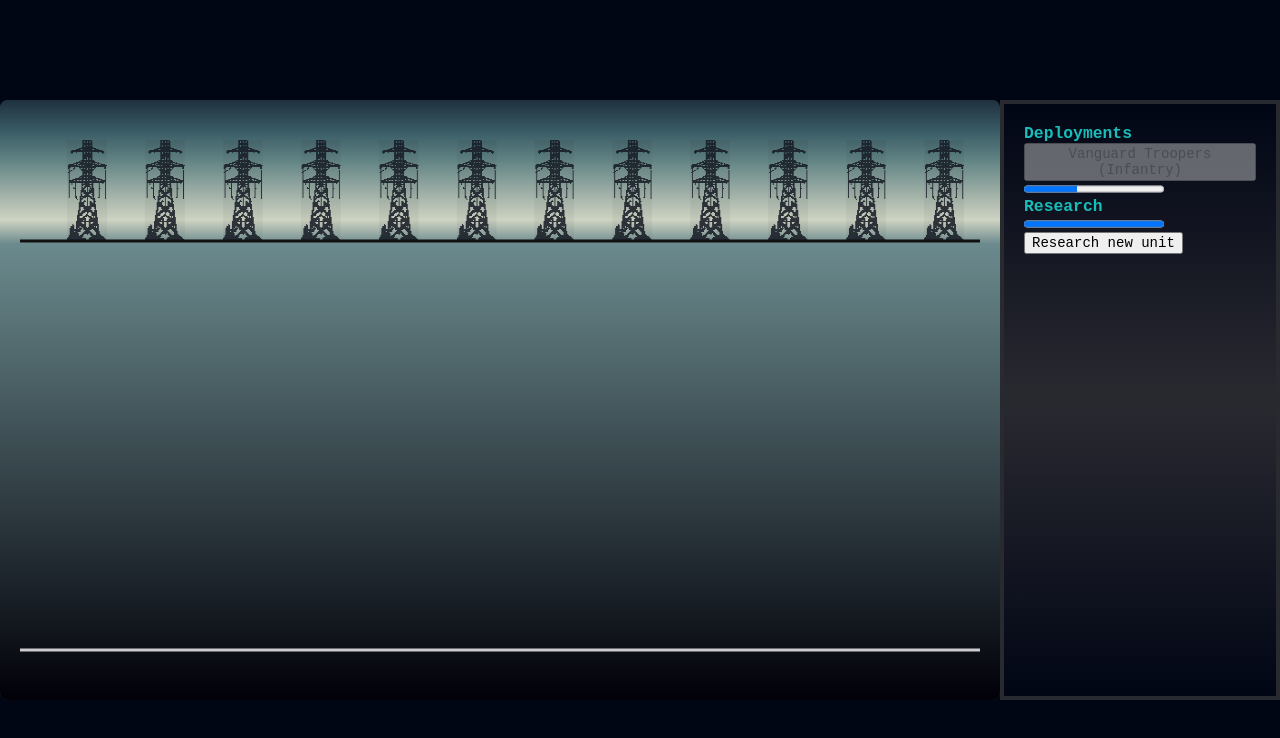
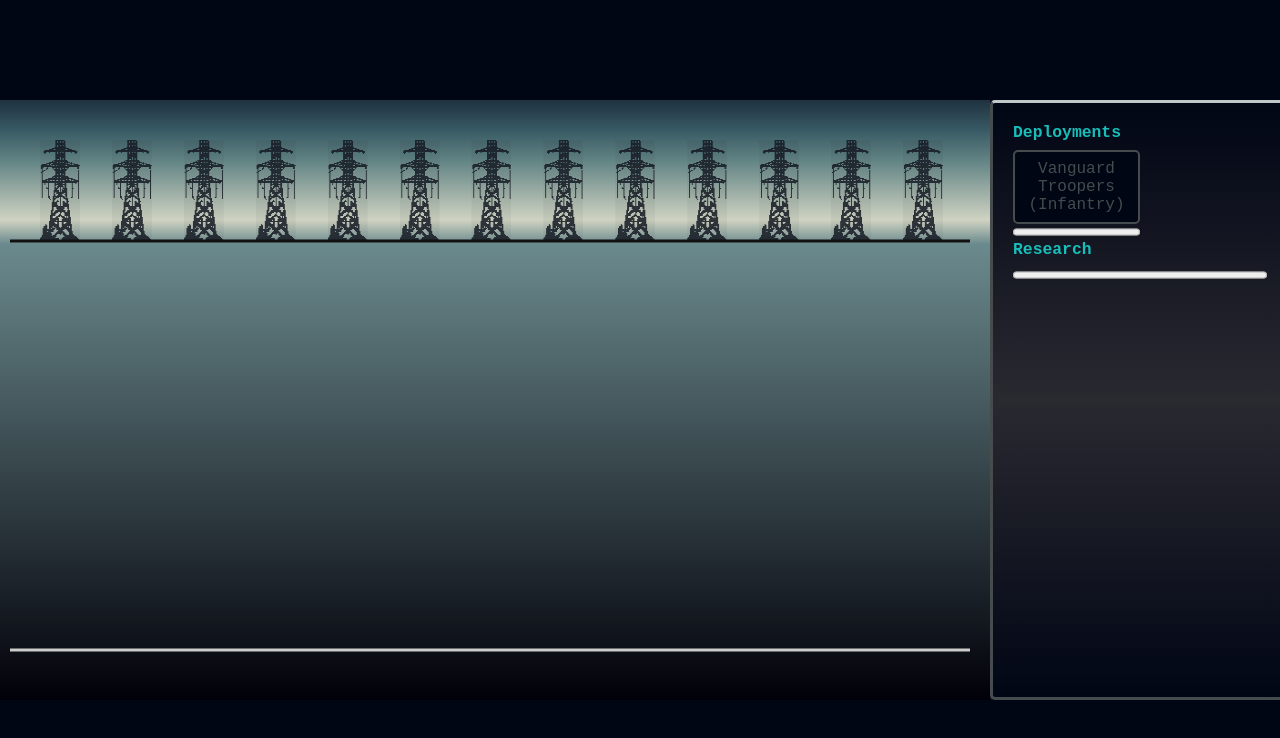
Before and after one commit to hseager/exilium, a website built with Vite: page index.html in a window 1280 px wide. Built offline with nearby package versions, Linux system fonts and the light colour scheme.

Commit message:
Kind of progress

```diff
--- a/index.html
+++ b/index.html
@@ -9,9 +9,30 @@
     <canvas id="c2d" width="1000" height="600"></canvas>
     <section class="controls">
       <h3 class="m-0">Deployments</h3>
-      <button id="deploy-infantry" disabled>Vanguard Troopers (Infantry)</button
-      ><br />
-      <progress id="infantry-progress" max="100" value="0"></progress>
+      <div class="grid">
+        <div>
+          <button id="deploy-infantry" class="button" disabled>
+            Vanguard Troopers (Infantry)</button
+          ><br />
+          <progress
+            id="infantry-progress"
+            class="progress-bar"
+            max="100"
+            value="0"
+          ></progress>
+        </div>
+        <!-- <div>
+          <button id="deploy-infantry" class="button" disabled>
+            Negotiator (Tank)</button
+          ><br />
+          <progress
+            id="infantry-progress"
+            class="progress-bar"
+            max="100"
+            value="0"
+          ></progress>
+        </div> -->
+      </div>
       <!-- <button>Negotiator (Tank)</button>
         <button>Raptor (Aircraft)</button>
         <button>Goliath mk.II (Mech)</button> -->
@@ -26,7 +47,12 @@
         <input type="range" min="1" max="10" value="2" />
       </div> -->
       <h3 class="m-0">Research</h3>
-      <progress id="research-progress" max="100" value="0"></progress>
+      <progress
+        id="research-progress"
+        class="progress-bar"
+        max="100"
+        value="0"
+      ></progress>
       <div id="research-points" class="d-none"></div>
       <!-- <button>Increase recruitment speed</button>
         <button>New units</button>
--- a/src/core/config.ts
+++ b/src/core/config.ts
@@ -1,4 +1,4 @@
-import { Faction } from "./types";
+import { Faction, Stats, TimerConfig } from "./types";
 
 export const wallConfig = {
   x: 20,
@@ -14,11 +14,13 @@ export const safeZoneConfig = {
 };
 
 export const pylonCount = 13;
-export const pylonWidth = 22;
+export const pylonWidth = 44;
 export const pylonY = 40;
-export const pylonDamageRange = 110;
+export const pylonDamageRange = 107;
 
-export const playerInfantryStats = {
+export const playerMaxLife = 100;
+
+export const playerInfantryStats: Stats = {
   attack: 10,
   attackSpeed: 20,
   moveSpeed: 1,
@@ -27,11 +29,20 @@ export const playerInfantryStats = {
   range: 4,
 };
 
+export const enemyInfantryStats: Stats = {
+  attack: 8,
+  attackSpeed: 20,
+  moveSpeed: 0.8,
+  defence: 3,
+  health: 100,
+  range: 4,
+};
+
 export function getFactionTheme(faction: Faction) {
   if (faction === Faction.Vanguard) {
     return {
-      fill: "#917821",
-      border: "#3d3002",
+      fill: "#18beba",
+      border: "#08121c",
     };
   } else {
     return {
@@ -44,3 +55,17 @@ export function getFactionTheme(faction: Faction) {
 export const infantryStyle = {
   radius: 12,
 };
+
+export const playerInfantryTimer: TimerConfig = {
+  maxTime: 100,
+  speed: 0.01,
+};
+export const playerResearchTimer: TimerConfig = {
+  maxTime: 100,
+  speed: 0.002,
+};
+export const enemyInfantryTimer: TimerConfig = {
+  maxTime: 100,
+  // speed: 0.007,
+  speed: 0.02,
+};
--- a/src/core/draw-engine.ts
+++ b/src/core/draw-engine.ts
@@ -31,7 +31,7 @@ class DrawEngine {
   ) {
     const context = this.context;
 
-    context.font = `${fontSize}px system-ui, Roboto, Helvetica, Arial, sans-serif-black`;
+    context.font = `${fontSize}px "Courier New", Roboto, Helvetica, Arial, sans-serif-black`;
     context.textAlign = textAlign;
     context.strokeStyle = "black";
     context.lineWidth = 4;
--- a/src/core/game-manager.ts
+++ b/src/core/game-manager.ts
@@ -2,16 +2,19 @@ import { select } from "@/util";
 import { Faction, Mode, Pylon, Stats, TimerType, UnitType } from "./types";
 import { Unit } from "../model/unit";
 import { playerInfantryStats, pylonCount } from "./config";
-import { InfantryTimer } from "@/model/infantry-timer";
+import { PlayerInfantryTimer } from "@/model/player-infantry-timer";
 import { Timer } from "@/model/timer";
 import { ResearchTimer } from "@/model/research-timer";
+import { EnemyUnitTimer } from "@/model/enemy-unit-timer";
+import { Player } from "@/model/player";
 
 export class GameManager {
   mode: Mode;
-  unitToPlace?: UnitType;
+  unitToDeploy?: UnitType;
   units: Unit[];
   pylons: Pylon[];
   timers: Timer[];
+  player: Player;
 
   constructor() {
     this.mode = Mode.Playing;
@@ -21,24 +24,25 @@ export class GameManager {
       life: 100,
     }));
     this.timers = [];
+    this.player = new Player();
 
     this.attachDomEvents();
     this.setInitialTimers();
   }
 
   private setInitialTimers() {
-    this.timers.push(new InfantryTimer());
+    this.timers.push(new PlayerInfantryTimer());
     this.timers.push(new ResearchTimer());
+    this.timers.push(new EnemyUnitTimer());
   }
 
-  // This method should be called in your game loop
   updateTimers(deltaTime: number) {
     this.timers
       .filter((timer) => timer.active)
       .forEach((timer) => {
         timer.tick(deltaTime);
         if (timer.currentTime >= timer.maxTime) {
-          timer.handleComplete();
+          timer.handleComplete(this);
 
           // Or remove the timer if it's a one-time timer:
           // this.timers = this.timers.filter(t => t !== timer);
@@ -50,12 +54,12 @@ export class GameManager {
     const deployInfantryButton = select<HTMLButtonElement>("#deploy-infantry");
     deployInfantryButton?.addEventListener("click", () => {
       this.mode = Mode.PlaceUnit;
-      this.unitToPlace = UnitType.Infantry;
+      this.unitToDeploy = UnitType.Infantry;
     });
 
     c2d.addEventListener("click", () => {
       if (this.mode === Mode.PlaceUnit) {
-        switch (this.unitToPlace) {
+        switch (this.unitToDeploy) {
           case UnitType.Infantry:
             const infantry = new Unit(
               UnitType.Infantry,
@@ -64,13 +68,13 @@ export class GameManager {
             );
             this.units.push(infantry);
             const infantryTimer = this.timers.find(
-              (timer) => timer.type == TimerType.Infantry
+              (timer) => timer.type == TimerType.PlayerDeployInfantry
             );
             infantryTimer && infantryTimer.restart();
             break;
         }
       }
-      this.unitToPlace = undefined;
+      this.unitToDeploy = undefined;
       this.mode = Mode.Playing;
     });
   }
--- a/src/core/research-manager.ts
+++ b/src/core/research-manager.ts
@@ -31,6 +31,7 @@ export const generateResearchOptions = () => {
   const button = document.createElement("button");
   button.id = option.name;
   button.textContent = option.title;
+  button.classList.add("button");
   button.onclick = (event) => {
     console.log(event?.target);
   };
--- a/src/game-states/game.state.ts
+++ b/src/game-states/game.state.ts
@@ -13,6 +13,7 @@ import {
   safeZoneConfig,
   wallConfig,
 } from "@/core/config";
+import { winState } from "./win.state";
 
 class GameState implements State {
   private pylonSprite = new Image();
@@ -25,7 +26,9 @@ class GameState implements State {
     this.gameManager = new GameManager();
   }
 
-  onEnter() {}
+  onEnter() {
+    this.gameManager = new GameManager();
+  }
 
   onUpdate(delta: number) {
     this.setupBackground();
@@ -40,6 +43,21 @@ class GameState implements State {
     if (controls.isEscape) {
       gameStateMachine.setState(menuState);
     }
+
+    this.checkWinCondition();
+    this.checkLoseCondition();
+  }
+
+  private checkWinCondition() {
+    if (this.gameManager.pylons.every((p) => p.life <= 90)) {
+      gameStateMachine.setState(winState);
+    }
+  }
+
+  private checkLoseCondition() {
+    // if (this.gameManager.player.every((p) => p.life <= 90)) {
+    //   gameStateMachine.setState(winState);
+    // }
   }
 
   private handleUnitPlacement() {
@@ -73,27 +91,27 @@ class GameState implements State {
       drawEngine.canvasHeight
     );
 
-    // Add color stops
-    gradient.addColorStop(0, "#1f313f"); // Dark color at the top
+    gradient.addColorStop(0, "#1f313f");
     gradient.addColorStop(0.05, "#385a64");
     gradient.addColorStop(0.1, "#618384");
     gradient.addColorStop(0.2, "#cfd3c2");
     gradient.addColorStop(0.24, "#6b8a8d");
-    gradient.addColorStop(1, "#010008"); // Lighter color at the bottom
+    gradient.addColorStop(1, "#010008");
 
     this.ctx.fillStyle = gradient;
     this.ctx.fillRect(0, 0, drawEngine.canvasWidth, drawEngine.canvasHeight);
   }
 
   private drawPylons() {
-    const spacing = drawEngine.canvasWidth / this.gameManager.pylons.length + 1;
+    const spacing = drawEngine.canvasWidth / this.gameManager.pylons.length - 5;
 
-    // Draw 13 pylons across the screen
     this.gameManager.pylons.forEach((pylon, i) => {
       const x = spacing * (i + 1) - pylonWidth / 2;
 
       // Check for units damaging them
-      this.gameManager.units.forEach((unit) => {
+      this.gameManager.units
+        .filter((unit) => unit.faction === Faction.Vanguard)
+        .forEach((unit) => {
           const distance = Math.sqrt(
             (unit.position.x - x) ** 2 + (unit.position.y - pylonY) ** 2
           );
@@ -102,12 +120,6 @@ class GameState implements State {
             // Apply damage to the pylon
             pylon.life -= unit.stats.attack;
             unit.hasAttackedPylon = true;
-
-          // Optionally, handle the case where the pylon is destroyed
-          if (pylon.life <= 0) {
-            console.log(`Pylon ${i} is destroyed!`);
-            // You might want to remove the pylon from the array or mark it as destroyed
-          }
           }
         });
 
@@ -159,13 +171,20 @@ class GameState implements State {
 
   private drawUnits() {
     this.gameManager.units = this.gameManager.units?.filter((unit) => {
+      const theme = getFactionTheme(unit.faction);
+
+      if (unit.faction === Faction.Vanguard) {
         if (unit.position.y <= wallConfig.y) {
           return false; // Exclude this unit from the new array
         }
-
         unit.position.y = unit.position.y - unit.stats.moveSpeed;
-
-      const theme = getFactionTheme(unit.faction);
+      } else if (unit.faction === Faction.Dominus) {
+        if (unit.position.y >= drawEngine.canvasHeight - safeZoneConfig.y) {
+          this.gameManager.player.takeDamage(unit.stats.attack);
+          return false; // Exclude this unit from the new array
+        }
+        unit.position.y = unit.position.y + unit.stats.moveSpeed;
+      }
 
       this.ctx.beginPath();
       this.ctx.arc(
--- /dev/null
+++ b/src/game-states/win.state.ts
@@ -0,0 +1,24 @@
+import { State } from "@/core/types";
+import { drawEngine } from "@/core/draw-engine";
+import { controls } from "@/core/controls";
+import { gameStateMachine } from "@/game-state-machine";
+import { menuState } from "./menu.state";
+
+class WinState implements State {
+  onUpdate() {
+    const xCenter = drawEngine.context.canvas.width / 2;
+    drawEngine.drawText("You defeated", 80, xCenter, 90);
+    drawEngine.drawText("the Dominus Network", 80, xCenter, 160);
+    drawEngine.drawText("Liberty prevails! for now...", 50, xCenter, 240);
+    drawEngine.drawText("Back to Menu", 60, xCenter, 400);
+    this.updateControls();
+  }
+
+  updateControls() {
+    if (controls.isConfirm) {
+      gameStateMachine.setState(menuState);
+    }
+  }
+}
+
+export const winState = new WinState();
--- /dev/null
+++ b/src/model/enemy-unit-timer.ts
@@ -0,0 +1,35 @@
+import { Faction, TimerType, UnitType } from "@/core/types";
+import { Timer } from "./timer";
+import { select } from "@/util";
+import { enemyInfantryStats, enemyInfantryTimer } from "@/core/config";
+import { GameManager } from "@/core/game-manager";
+import { Unit } from "./unit";
+
+export class EnemyUnitTimer extends Timer {
+  constructor() {
+    super(
+      TimerType.EnemyDeployInfantry,
+      enemyInfantryTimer.maxTime,
+      enemyInfantryTimer.speed
+    );
+  }
+
+  start() {
+    super.start();
+  }
+
+  handleComplete(gameManager: GameManager) {
+    const infantry = new Unit(
+      UnitType.Infantry,
+      Faction.Dominus,
+      enemyInfantryStats
+    );
+
+    gameManager.units.push(infantry);
+    super.restart();
+  }
+
+  tick(deltaTime: number) {
+    super.tick(deltaTime);
+  }
+}
--- a/src/model/infantry-timer.ts
+++ b/src/model/player-infantry-timer.ts
@@ -1,13 +1,15 @@
 import { TimerType } from "@/core/types";
 import { Timer } from "./timer";
 import { select } from "@/util";
+import { playerInfantryTimer } from "@/core/config";
 
-const maxTime = 100;
-const speed = 0.01;
-
-export class InfantryTimer extends Timer {
+export class PlayerInfantryTimer extends Timer {
   constructor() {
-    super(TimerType.Infantry, maxTime, speed);
+    super(
+      TimerType.PlayerDeployInfantry,
+      playerInfantryTimer.maxTime,
+      playerInfantryTimer.speed
+    );
   }
 
   start() {
--- /dev/null
+++ b/src/model/player.ts
@@ -0,0 +1,10 @@
+import { playerMaxLife } from "@/core/config";
+
+export class Player {
+  maxLife = playerMaxLife;
+  life = playerMaxLife;
+
+  takeDamage(damage: number) {
+    this.life -= damage;
+  }
+}
--- a/src/model/research-timer.ts
+++ b/src/model/research-timer.ts
@@ -5,14 +5,15 @@ import {
   hideResearchOptions,
   showResearchOptions,
 } from "@/core/research-manager";
-
-const maxTime = 100;
-// const speed = 0.005;
-const speed = 0.2;
+import { playerResearchTimer } from "@/core/config";
 
 export class ResearchTimer extends Timer {
   constructor() {
-    super(TimerType.Research, maxTime, speed);
+    super(
+      TimerType.PlayerResearch,
+      playerResearchTimer.maxTime,
+      playerResearchTimer.speed
+    );
   }
 
   start() {
--- a/src/model/timer.ts
+++ b/src/model/timer.ts
@@ -1,3 +1,4 @@
+import { GameManager } from "@/core/game-manager";
 import { TimerType } from "../core/types";
 
 export class Timer {
@@ -34,5 +35,5 @@ export class Timer {
     this.currentTime += this.speed * deltaTime;
   }
 
-  handleComplete() {}
+  handleComplete(gameManager: GameManager) {}
 }
--- a/style.css
+++ b/style.css
@@ -1,14 +1,20 @@
 :root {
   --theme-1: #010615;
   --theme-2: #292930;
-  --theme-3: #18beba;
+  --theme-3: #08121c;
+  --theme-4: #18beba;
+  --theme-5: #28485f;
+  --theme-6: #464b4e;
+  --theme-7: #c1c6c9;
+
   --spacing-1: 4px;
   --spacing-2: 8px;
   --spacing-3: 12px;
   --spacing-4: 20px;
-  --border-radius: 8px;
+  --border-radius: 5px;
   --font-family: "Courier New", Roboto, Helvetica, Arial, sans-serif-black;
   --font-size: 14px;
+  --font-size-lg: 16px;
 }
 
 * {
@@ -16,9 +22,8 @@
 }
 
 #c2d {
-  background: #333;
+  background: var(--theme-1);
   image-rendering: pixelated;
-  border-radius: var(--border-radius);
 }
 
 html,
@@ -41,6 +46,7 @@ button {
 .controls {
   padding: var(--spacing-4);
   height: 600px;
+  width: 300px;
 
   background: var(--theme-1);
   background: linear-gradient(
@@ -50,12 +56,26 @@ button {
     var(--theme-1) 100%
   );
 
-  color: var(--theme-3);
-  border: 4px solid var(--theme-2);
+  color: var(--theme-4);
+  border: 3px solid var(--theme-7);
+  border-left-color: var(--theme-6);
+  border-bottom-color: var(--theme-6);
+
+  border-radius: var(--border-radius);
 }
 
 .controls button {
   margin: 0 0 var(--spacing-2);
+}
+
+.controls h3 {
+  margin: 0 0 var(--spacing-2);
+}
+
+.controls .grid {
+  display: grid;
+  grid-template-columns: 50% 50%;
+  gap: 10px; /
 }
 
 .controls button:last-of-type {
@@ -69,3 +89,33 @@ button {
 .d-none {
   display: none;
 }
+
+.progress-bar {
+  width: 100%;
+}
+
+.button {
+  background: var(--theme-1);
+  color: var(--theme-4);
+  padding: var(--spacing-2) var(--spacing-2);
+  text-align: center;
+  width: 100%;
+  font-size: var(--font-size-lg);
+
+  border: 2px solid var(--theme-7);
+  border-left-color: var(--theme-6);
+  border-bottom-color: var(--theme-6);
+
+  border-radius: var(--border-radius);
+}
+
+.button:active {
+  border: 2px solid var(--theme-6);
+  border-left-color: var(--theme-7);
+  border-bottom-color: var(--theme-7);
+}
+
+.button:disabled {
+  color: var(--theme-6);
+  border-color: var(--theme-6);
+}
```
Also changed, not shown: src/core/types.ts (+10 -4 lines), src/model/unit.ts (+6 -1 lines), README.md. Lines whose indentation alone changed are shown as unchanged.
